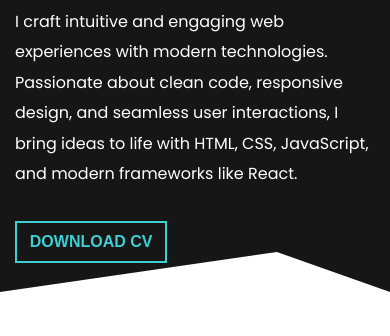
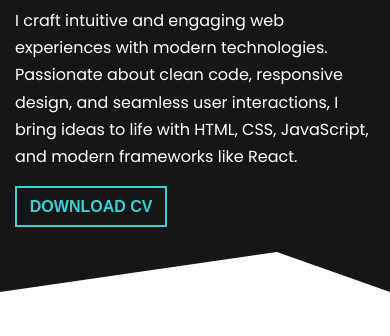
Before and after one commit to abhi7488-dev/Portfolio-website, a plain HTML site: page index.html in a window 390 px wide. Shown: the part 508-844 px from the top of the page. Drawn offline with Linux system fonts and the light colour scheme.

Commit message:
change the position of button

```diff
--- a/style.css
+++ b/style.css
@@ -457,6 +457,10 @@ footer .copyright{
         line-height: 1;
         margin-bottom: 1rem;
     }
+    .hero .right p {
+        line-height: 1.7;
+        margin-bottom: 1rem;
+    }
     .hero .right {
         padding-top: 2rem;
     }
```
